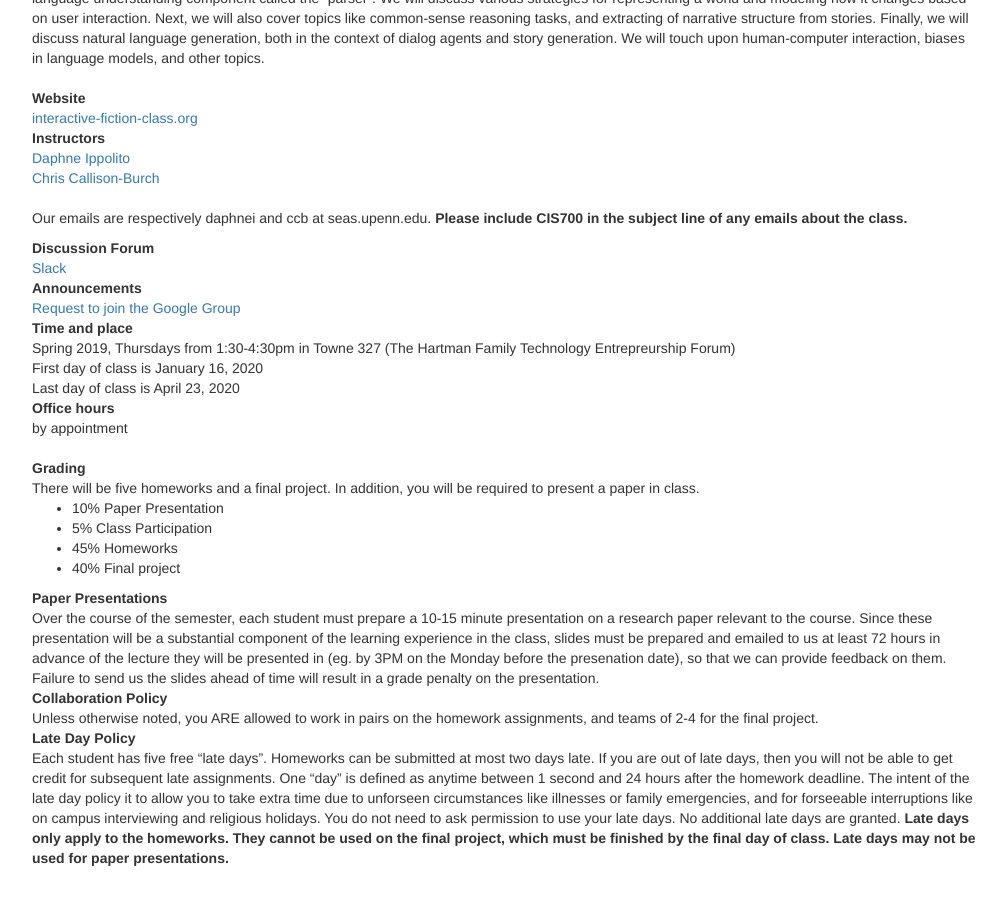
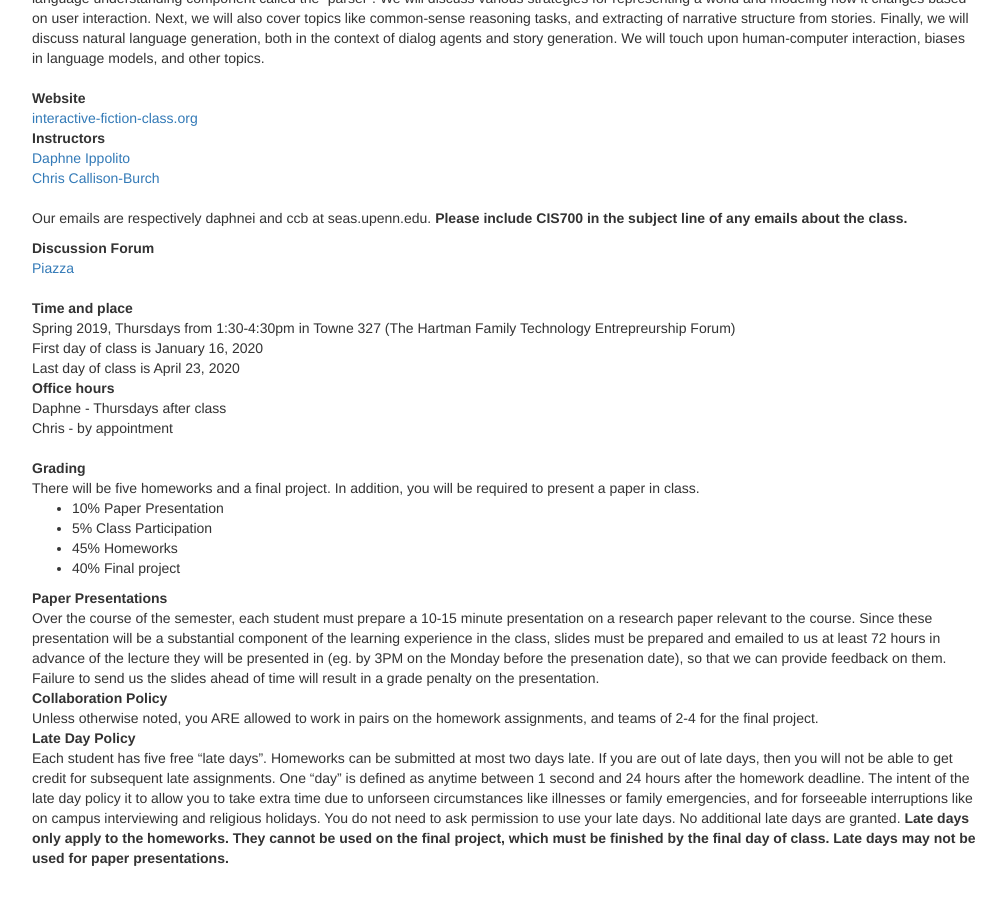
Before and after one commit to interactive-fiction-class/interactive-fiction-class.github.io, a Jekyll site: the page built from index.md, in a window 1280 px wide and 900 px high, scrolled down 511 px. Shown: the whole window, without its empty margins (233-1239 px from the left). Built offline with Jekyll 4.4.1, drawn with Linux system fonts in a browser that asks for light colours; nearby versions of some CDN libraries; a script that is not in the unit is left out.

Commit message:
Update index.md

```diff
--- a/index.md
+++ b/index.md
@@ -81,10 +81,12 @@ Instructors
 Our emails are respectively daphnei and ccb at seas.upenn.edu. **Please include CIS700 in the subject line of any emails about the class.**
 
 Discussion Forum
-: [Slack](http://cis700-ifatg.slack.com/)
+: [Piazza](https://piazza.com/upenn/spring2020/cis700008)
 
+<!--
 Announcements
 : [Request to join the Google Group](https://groups.google.com/forum/#!forum/cis700-2019-iftg)
+-->
 
 Time and place
 : Spring 2019, Thursdays from 1:30-4:30pm in Towne 327 (The Hartman Family Technology Entrepreurship Forum)
@@ -92,7 +94,8 @@ Time and place
 : Last day of class is April 23, 2020
 
 Office hours
-: by appointment
+: Daphne - Thursdays after class
+: Chris - by appointment
 
 <!--
 Textbooks
```
